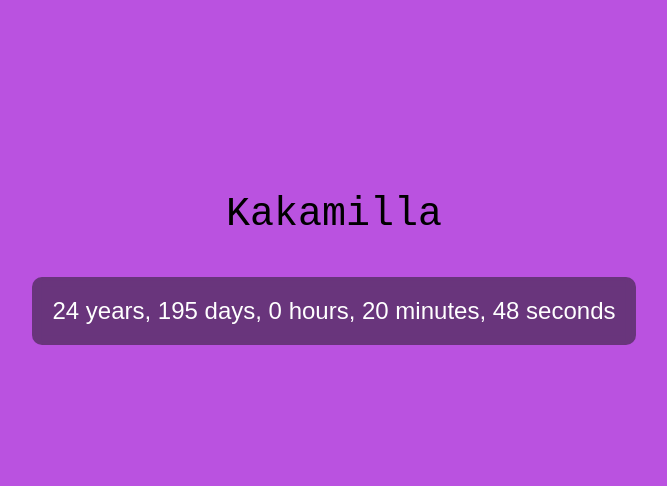
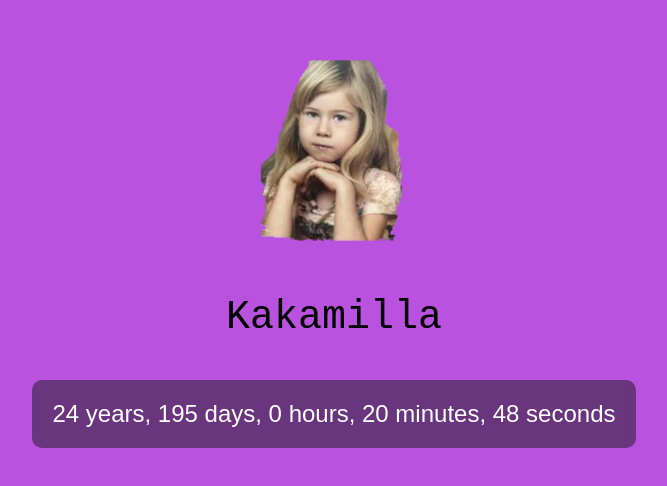
Before and after one commit to Deyso/kfupage, a plain HTML site: page index.html in a window 1280 px wide. Shown: the part 152-638 px from the top of the page, without its empty margins (306-973 px from the left). Drawn offline with Linux system fonts and the light colour scheme.

Commit message:
Add Kamilla's image and update text alignment

```diff
--- a/index.html
+++ b/index.html
@@ -5,6 +5,9 @@
 	</head>
 	<body>
 		<div>
+			<div class="center">
+				<img src="./kamilla.png" alt="kicsi_kamilla" />
+			</div>
 			<pre class="center">Kakamilla</pre>
 			<div id="timeContainer"></div>
 		</div>
```
Also changed, not shown: kamilla.png (added), kicsi_kami.jpg (added), kicsi_kami_1.jpg (added).
